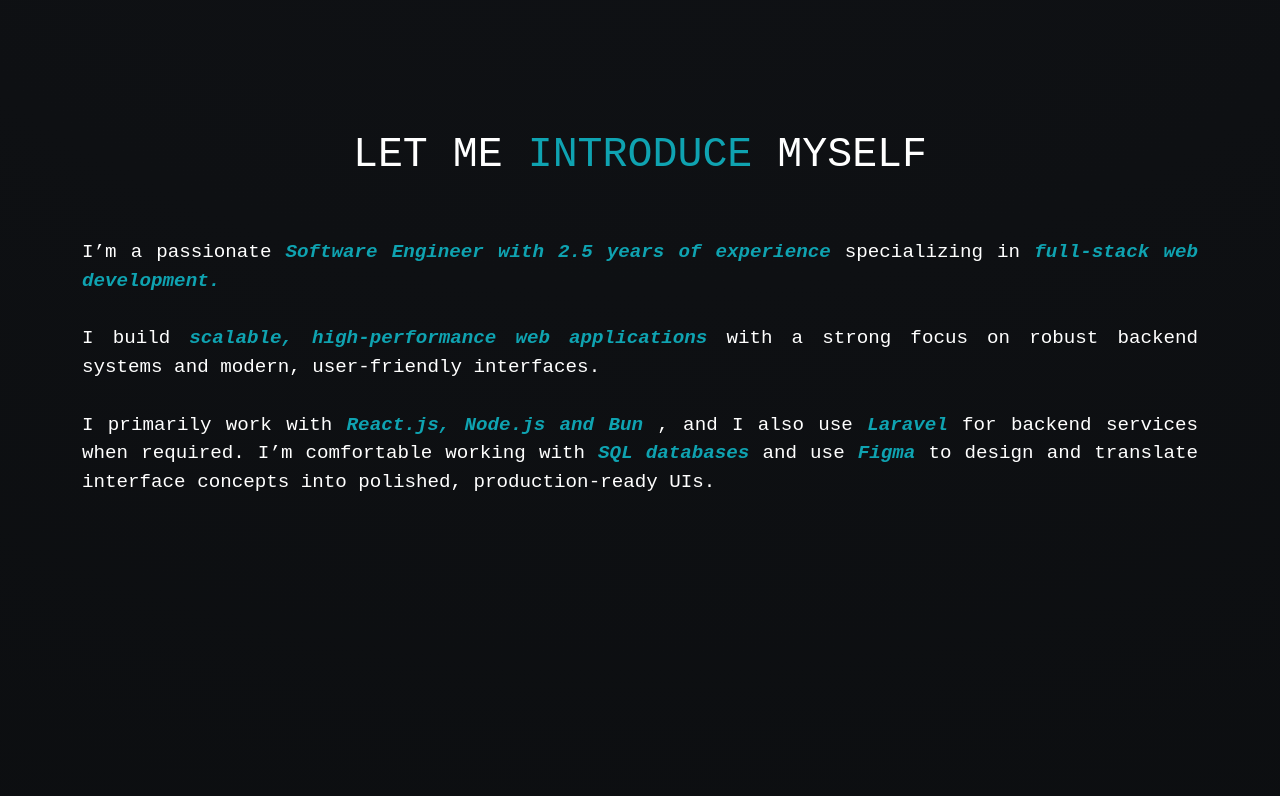
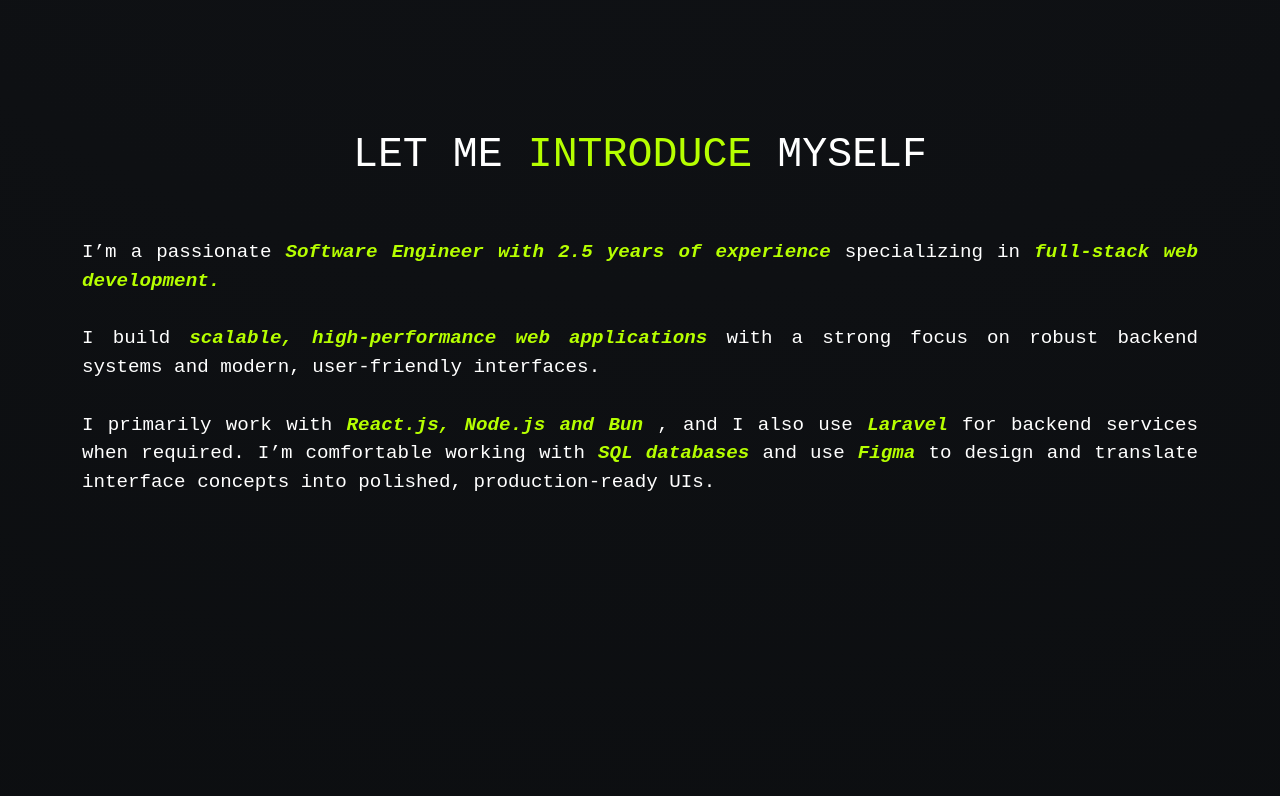
Before and after one commit to ubaid-wani/ubaid-wani.github.io, a React (Vite) app: page / in a window 1280 px wide. Shown: the part 840-1636 px from the top of the page. Built offline with nearby package versions, Linux system fonts and the light colour scheme.

Commit message:
text color changed

```diff
--- a/src/style.css
+++ b/src/style.css
@@ -1,6 +1,7 @@
 :root {
   /* Theme variables — Teal theme (Option A) */
-  --primary: #0FA3B1;
+  /* --primary: #0FA3B1; */
+  --primary: #b6ff00;
   /* main accent */
   --primary-2: #05668D;
   /* darker accent for hovers/shadows */
```
